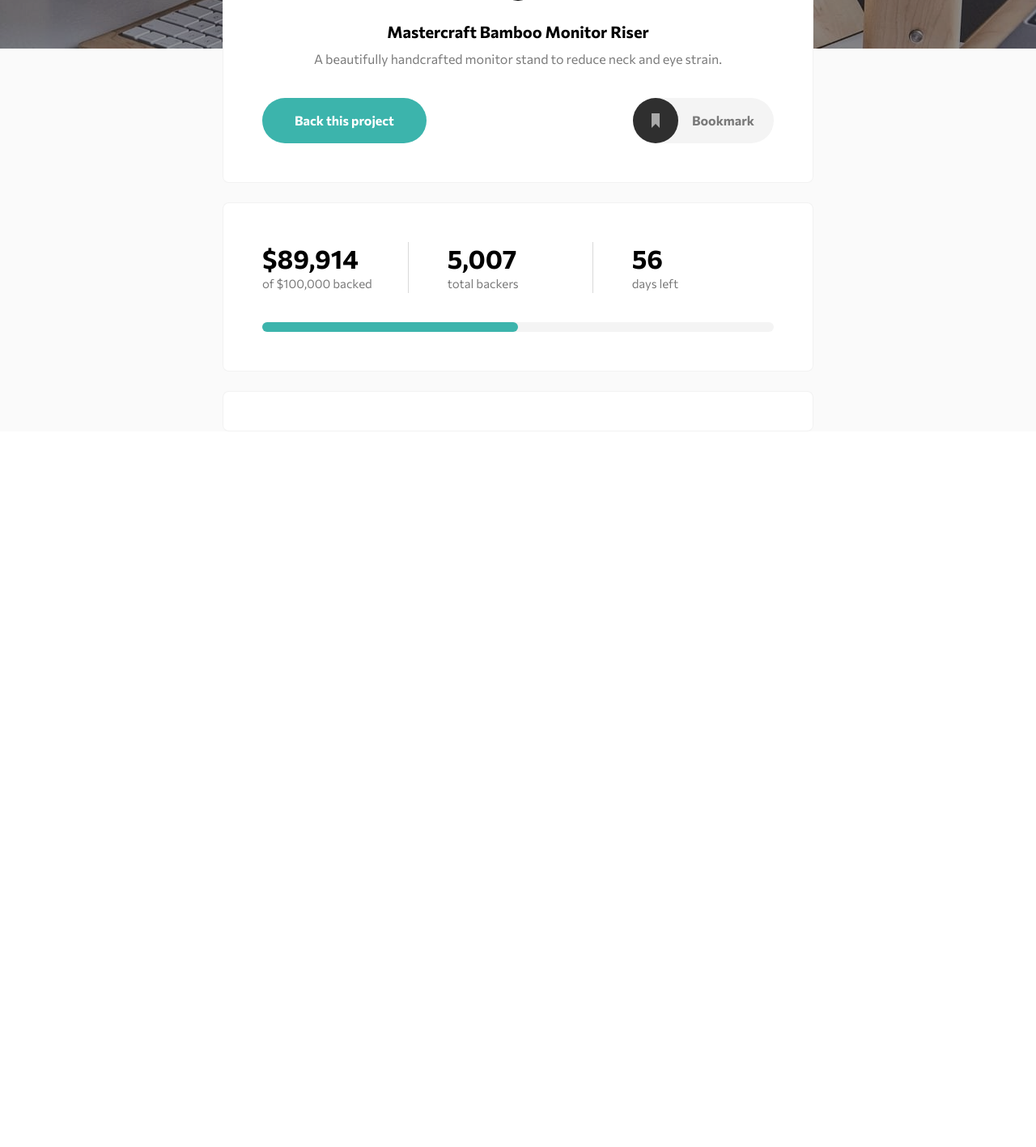
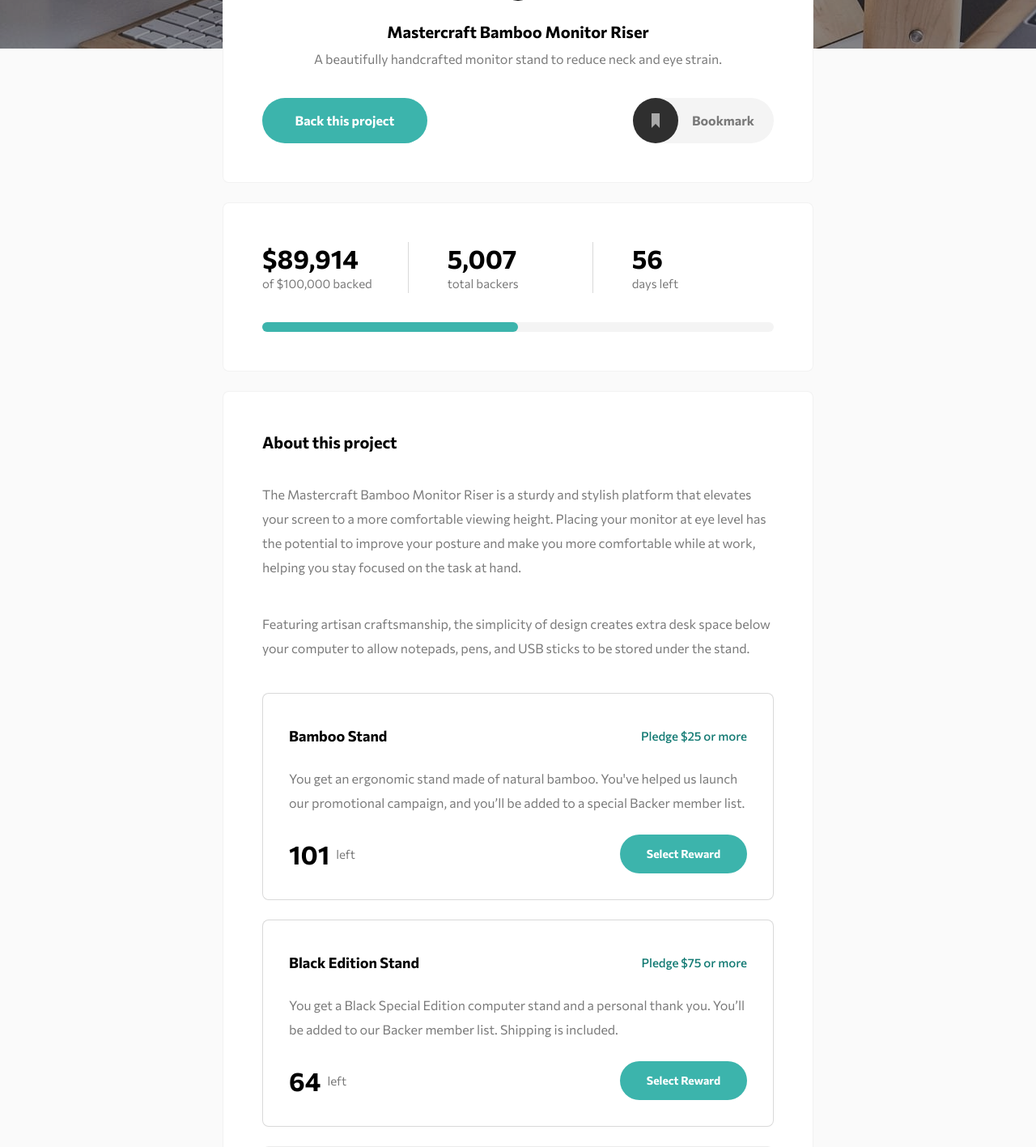
Before and after one commit to NDK1195/crowdfunding-product-page, a React (Vite) app: page / in a window 1280 px wide. Shown: the part 340-1757 px from the top of the page at 81% size. Before the commit the page ends 873 px from the top, so only its background shows below. Built offline with nearby package versions, Linux system fonts and the light colour scheme.

Commit message:
add one box

```diff
--- a/src/App.jsx
+++ b/src/App.jsx
@@ -3,6 +3,7 @@
 import logoMastercraft from "./images/logo-mastercraft.svg";
 import Button from "./components/Button";
 import { useState } from "react";
+import Reward from "./components/Reward";
 
 function App() {
   const [isHoverBookmark, setIsHoverBookmark] = useState(false);
@@ -29,7 +30,11 @@
             strain.
           </p>
           <div className="flex w-full items-center justify-between gap-2">
-            <Button px="px-[42px] lg:px-10" py="py-5" fontSize="text-base">
+            <Button
+              className="w-full max-w-[214px] lg:max-w-[204px]"
+              py="py-5"
+              fontSize="text-base"
+            >
               Back this project
             </Button>
             <div
@@ -93,7 +98,48 @@
             <div className="absolute h-full w-1/2 rounded-[33.5px] bg-moderate-cyan"></div>
           </div>
         </Box>
-        <Box></Box>
+        <Box>
+          <div className="mb-9 mt-10 lg:mb-10 lg:mt-12">
+            <h2 className="mb-6 text-lg font-bold leading-none text-black lg:mb-9 lg:text-xl">
+              About this project
+            </h2>
+            <div className="text-sm leading-6 text-dark-gray lg:text-base lg:leading-[30px]">
+              <p className="mb-9 lg:mb-10">
+                The Mastercraft Bamboo Monitor Riser is a sturdy and stylish
+                platform that elevates your screen to a more comfortable viewing
+                height. Placing your monitor at eye level has the potential to
+                improve your posture and make you more comfortable while at
+                work, helping you stay focused on the task at hand.
+              </p>
+              <p>
+                Featuring artisan craftsmanship, the simplicity of design
+                creates extra desk space below your computer to allow notepads,
+                pens, and USB sticks to be stored under the stand.
+              </p>
+            </div>
+          </div>
+          <div className="flex flex-col gap-6">
+            <Reward
+              title="Bamboo Stand"
+              price={25}
+              content="You get an ergonomic stand made of natural bamboo. You've helped us launch our promotional campaign, and you’ll be added to a special Backer member list."
+              numberLeft={101}
+            />
+            <Reward
+              title="Black Edition Stand"
+              price={75}
+              content="You get a Black Special Edition computer stand and a personal thank you. You’ll be added to our Backer member list. Shipping is included."
+              numberLeft={64}
+            />
+            <Reward
+              title="Mahogany Special Edition"
+              price={200}
+              content="You get two Special Edition Mahogany stands, a Backer T-Shirt, and a personal thank you. You’ll be added to our Backer member list. Shipping is included."
+              numberLeft={0}
+              outOfStock={true}
+            />
+          </div>
+        </Box>
       </section>
       {/* main */}
     </div>
--- a/src/components/Button.jsx
+++ b/src/components/Button.jsx
@@ -1,13 +1,13 @@
 function Button({
-  px = "px-8",
-  py = "py-4",
+  py = "py-[17px]",
   fontSize = "text-sm",
   disabled = false,
+  className,
   children,
 }) {
   return (
     <button
-      className={`${px} ${py} ${fontSize} ${disabled ? "bg-[#2f2f2f] bg-opacity-5" : "bg-moderate-cyan hover:bg-dark-cyan"} rounded-[33.5px] font-bold leading-none text-white transition-colors`}
+      className={`${py} ${fontSize} ${className} ${disabled ? "bg-[#2f2f2f]" : "bg-moderate-cyan hover:bg-dark-cyan"} rounded-[33.5px] font-bold leading-none text-white transition-colors`}
     >
       {children}
     </button>
--- /dev/null
+++ b/src/components/Reward.jsx
@@ -0,0 +1,33 @@
+import Button from "./Button";
+
+function Reward({ title, price, content, numberLeft, outOfStock = false }) {
+  return (
+    <div
+      className={`${outOfStock ? "opacity-50" : ""} rounded-lg border border-[#00000026] bg-white p-6 lg:px-8 lg:pb-8 lg:pt-[38px]`}
+    >
+      <div className="mb-6 flex flex-col gap-2 lg:flex-row lg:items-center lg:justify-between lg:gap-0">
+        <h3 className="text-sm font-bold leading-none text-black lg:text-lg">
+          {title}
+        </h3>
+        <p className="text-sm font-medium leading-none text-dark-cyan lg:text-[15px]">
+          Pledge ${price} or more
+        </p>
+      </div>
+      <p className="mb-6 text-sm leading-6 text-dark-gray lg:text-base lg:leading-[30px]">
+        {content}
+      </p>
+      <div className="flex flex-col gap-6 lg:flex-row lg:items-center lg:justify-between lg:gap-0">
+        <div className="flex items-center gap-2">
+          <span className="text-[32px] font-bold leading-none text-black">
+            {numberLeft}
+          </span>
+          <span className="text-[15px] leading-none text-dark-gray">left</span>
+        </div>
+        <Button disabled={outOfStock} className="w-full max-w-[157px]">
+          {outOfStock ? "Out of Stock" : "Select Reward"}
+        </Button>
+      </div>
+    </div>
+  );
+}
+export default Reward;
```
